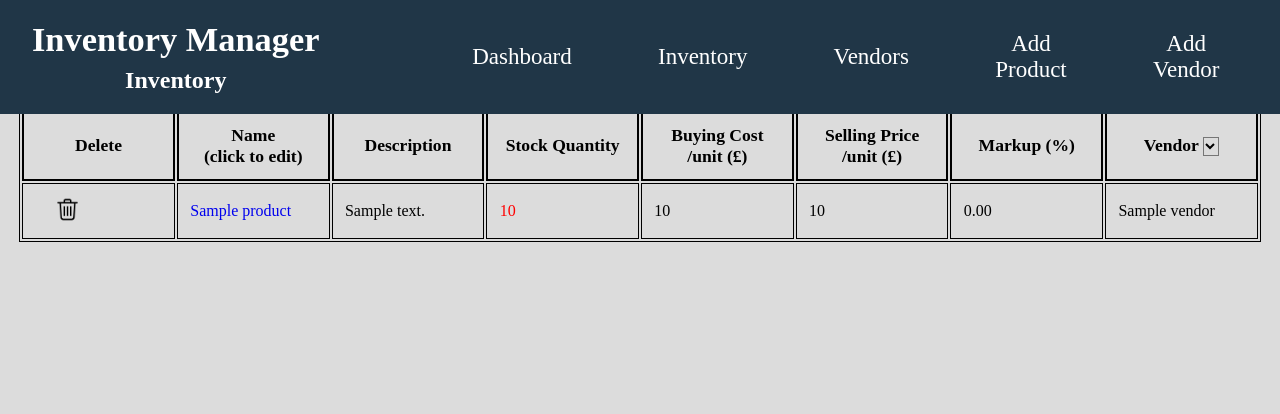
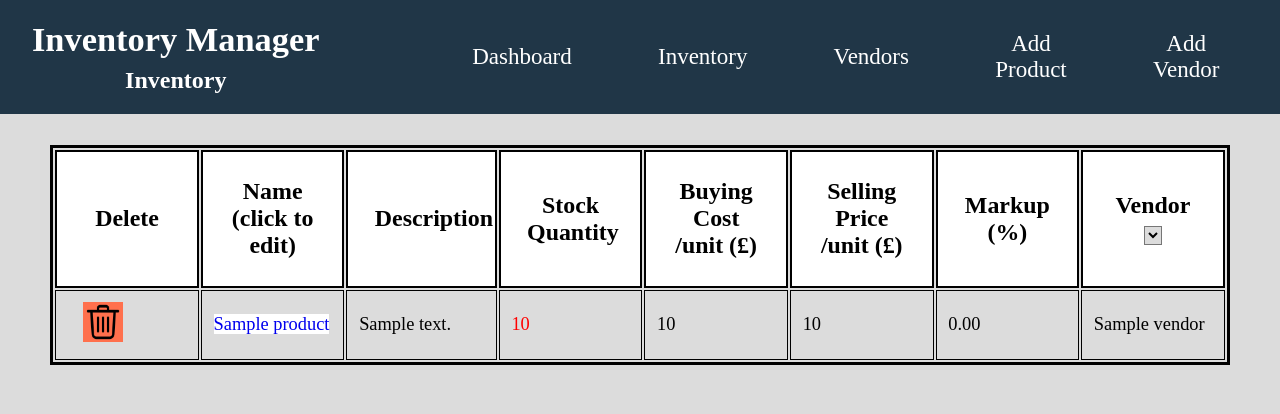
Before and after one commit to AlexanderSeton/inventory-manager, a Flask app: page /products in a window 1280 px wide. Shown: the top 414 px of the page. Run offline with Flask 2, Linux system fonts and the light colour scheme; a database or web service that is not in the repository returns one stand-in record (values such as "Sample title"); some libraries are stand-ins or nearby versions.

Commit message:
Finished styling delete button inventory page.

```diff
--- a/static/style.css
+++ b/static/style.css
@@ -182,44 +182,96 @@
 
 /* products/index.html */
 .inventory-table {
-    border: 1px solid black;
-    width: 100%;
+    border: 3px solid black;
+    width: 95%;
+    margin-top: 3%;
+    margin-left: auto;
+    margin-right: auto;
+    margin-bottom: 5%;
+    /* background-color: white; */
+    align-self: center;
+    align-items: center;
+    font-size: 115%;
+}
+
+.inventory-table-div {
+    align-self: center;
 }
 
 .inventory-th {
     border: 2px solid black;
     padding: 1%;
-    font-size: 110%;
+    font-size: 130%;
     width: 10%;
+    padding: 2.25%;
+    font-weight: bolder;
+    background-color: white;
 }
 
 .inventory-td {
     border: 1px solid black;
     padding: 1%;
+    /* background-color: white; */
 }
 
-.inventory-tr:nth-child(even) {
-    background-color: #b2b2b2;
+.inventory-tr {
+    /* background-color: lightblue; */
+    border: 1px solid black;
+}
+
+.inventory-tr:nth-child(odd) > td {
+    background-color: white;
+}
+
+.inventory-tr:nth-child(even) > td {
+    background-color: gainsboro;
+}
+
+.inventory-tr:nth-child(even) > td > form {
+    background-color: gainsboro;
+}
+
+.inventory-tr:nth-child(even) > td > form > .trash-button {
+    background-color: gainsboro;
 }
 
 .inventory-link {
     text-decoration: none;
+    background-color: white;
 }
 
 .inventory-select-vendor-select {
     width: 13%;
 }
 
+.inventory-delete-form {
+    background-color: gainsboro;
+}
+
+.inventory-delete-form {
+    background-color: white;
+}
+
 .inventory-delete-column {
-    width: 500%;
+    background-color: white;
 }
 
 .trash-button {
-    height: 50%;
-    width: 50%;
-    background-color: transparent;
+    background-color: white;
+}
+
+.trash-button {
+    height: 60%;
+    width: 60%;
+    /* color: red; */
+    /* background-color: transparent; */
     border: none;
     align-items: center;
+    background-color: white;
+}
+
+.inventory-select-vendor-select {
+    width: 20%;
 }
 
 
--- a/templates/products/index.html
+++ b/templates/products/index.html
@@ -2,7 +2,7 @@
 {%block content%}
 
 Products List
-<div>
+<div class="inventory-table-div">
     <table class="inventory-table">
         <tr class="inventory-tr">
             <th class="inventory-th" class="inventory-delete-column">Delete</th>
@@ -20,14 +20,13 @@ Products List
                     <option value="/vendors/{{vendor.id}}">{{vendor.name}}</a></option>
                 {%endfor%}
             </select>
-
             </th>
         </tr>
         {%for product in all_products%}
         <tr class="inventory-tr">
             <td class="inventory-td">
                 <form class="inventory-delete-form" action="/products/{{product.id}}/delete" method="POST">
-                    <button class="trash-button"><img src="static/icons/delete.png" height="25" width="25"></button>
+                    <button class="trash-button"><img src="static/icons/delete.png" height="40" width="40" style="background-color: #ff704d;"></button>
                 </form>
             </td>
             <td class="inventory-td"><a href="/products/{{product.id}}/edit" class="inventory-link">{{product.name}}</a></td>
```
